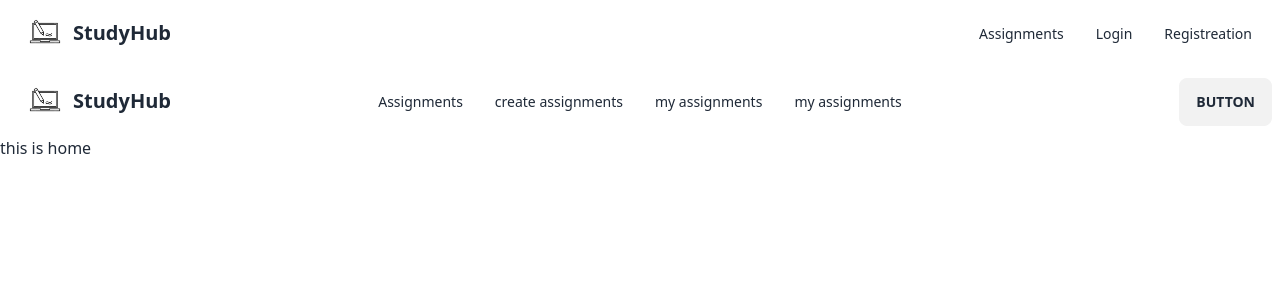
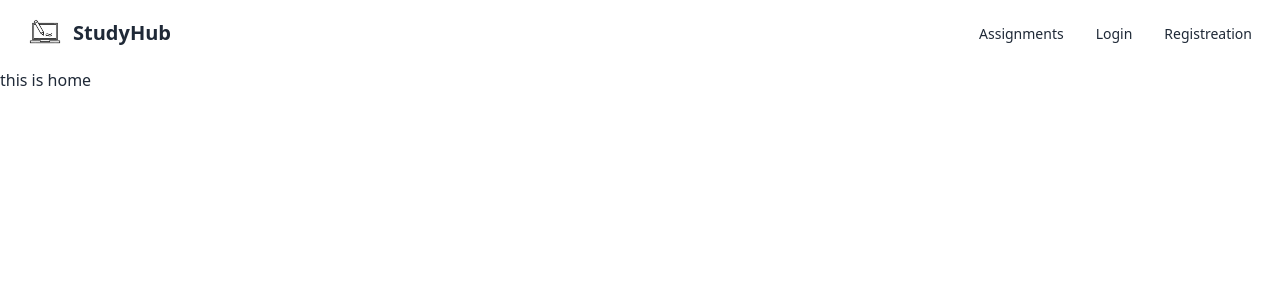
Before and after one commit to Mustafiz82/Assignment-11-StudyHub-Clint-side, a React (Vite) app: page / in a window 1280 px wide. Shown: the top 300 px of the page. Built offline with nearby package versions, Linux system fonts and the light colour scheme; no server answers.

Commit message:
Aunthication Completed

```diff
--- a/src/Component/Nav/LoggedInNav.jsx
+++ b/src/Component/Nav/LoggedInNav.jsx
@@ -1,9 +1,19 @@
-import React from 'react';
+import React, { useContext } from 'react';
 import logo from "../../assets/logo.png"
 import LoggedInUl from './LoggedInUl';
+import { AuthContext } from '../../Context/Context';
+import portrait from "../../assets/portrait.webp"
+import { Link } from 'react-router-dom';
 
 
 const LoggedInNav = () => {
+    const {logOut ,user} = useContext(AuthContext)
+    console.log(user);
+
+    const handleLogout = () => {
+        logOut()
+
+    }
 
 
     return (
@@ -35,9 +45,9 @@ const LoggedInNav = () => {
                     </ul>
                 </div>
                 <div>
-                <a className="btn btn-ghost normal-case text-xl">
+                <Link to="/" className="btn btn-ghost normal-case text-xl">
                 <img src={logo} alt="" className="w-10 h-10 " />StudyHub
-                </a>
+                </Link>
 
                 </div>
             </div>
@@ -46,8 +56,9 @@ const LoggedInNav = () => {
                     <LoggedInUl></LoggedInUl>
                 </ul>
             </div>
-            <div className="navbar-end">
-                <a className="btn">Button</a>
+            <div  className="navbar-end space-x-5">
+                <img  title={user.displayName} src={user.photoURL || portrait} alt="" className='h-10 w-10 rounded-full  '/>
+                <button onClick={handleLogout} className="btn">Logout</button>
             </div>
         </div>
     </div>
--- a/src/Component/Nav/LoggedInUl.jsx
+++ b/src/Component/Nav/LoggedInUl.jsx
@@ -16,7 +16,7 @@ const LoggedInUl = () => {
 			</li>
 			<li>
 				<NavLink
-					to="/login"
+					to="/CreateAssignment"
 					className={({ isActive, isPending }) =>
 						isPending ? "pending" : isActive ? " active " : ""
 					}
@@ -26,7 +26,7 @@ const LoggedInUl = () => {
 			</li>
 			<li>
 				<NavLink
-					to="/Regestration"
+					to="/myAssingment"
 					className={({ isActive, isPending }) =>
 						isPending ? "pending" : isActive ? " active " : ""
 					}
@@ -36,12 +36,12 @@ const LoggedInUl = () => {
 			</li>
 			<li>
 				<NavLink
-					to="/Regestration"
+					to="/submitedAssingment"
 					className={({ isActive, isPending }) =>
 						isPending ? "pending" : isActive ? " active " : ""
 					}
 				>
-					my assignments
+					 submitted assignments
 				</NavLink>
 			</li>
 		</>
--- a/src/Layout/MainLayout.jsx
+++ b/src/Layout/MainLayout.jsx
@@ -1,16 +1,17 @@
-import React from 'react';
-import { Outlet } from 'react-router-dom';
-import LoggedOutNav from '../Component/Nav/LoggedOutNav';
-import LoggedInNav from '../Component/Nav/LoggedInNav';
+import React, { useContext } from "react";
+import { Outlet } from "react-router-dom";
+import LoggedOutNav from "../Component/Nav/LoggedOutNav";
+import LoggedInNav from "../Component/Nav/LoggedInNav";
+import { AuthContext } from "../Context/Context";
 
 const MainLayout = () => {
-    return (
-        <div>
-            <LoggedOutNav></LoggedOutNav>
-            <LoggedInNav></LoggedInNav>
-            <Outlet></Outlet>
-        </div>
-    );
+	const { user } = useContext(AuthContext);
+	return (
+		<div>
+			{user ? <LoggedInNav></LoggedInNav> : <LoggedOutNav></LoggedOutNav>}
+			<Outlet></Outlet>
+		</div>
+	);
 };
 
 export default MainLayout;
```
Also changed, not shown: src/assets/portrait.webp (added).
